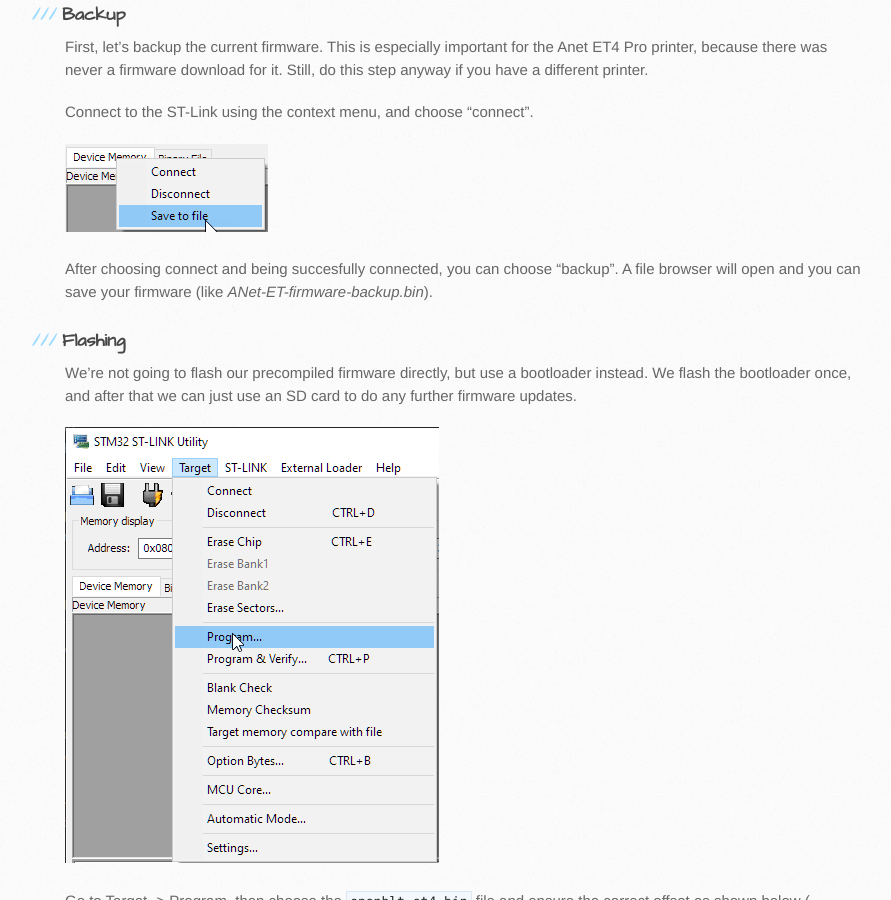
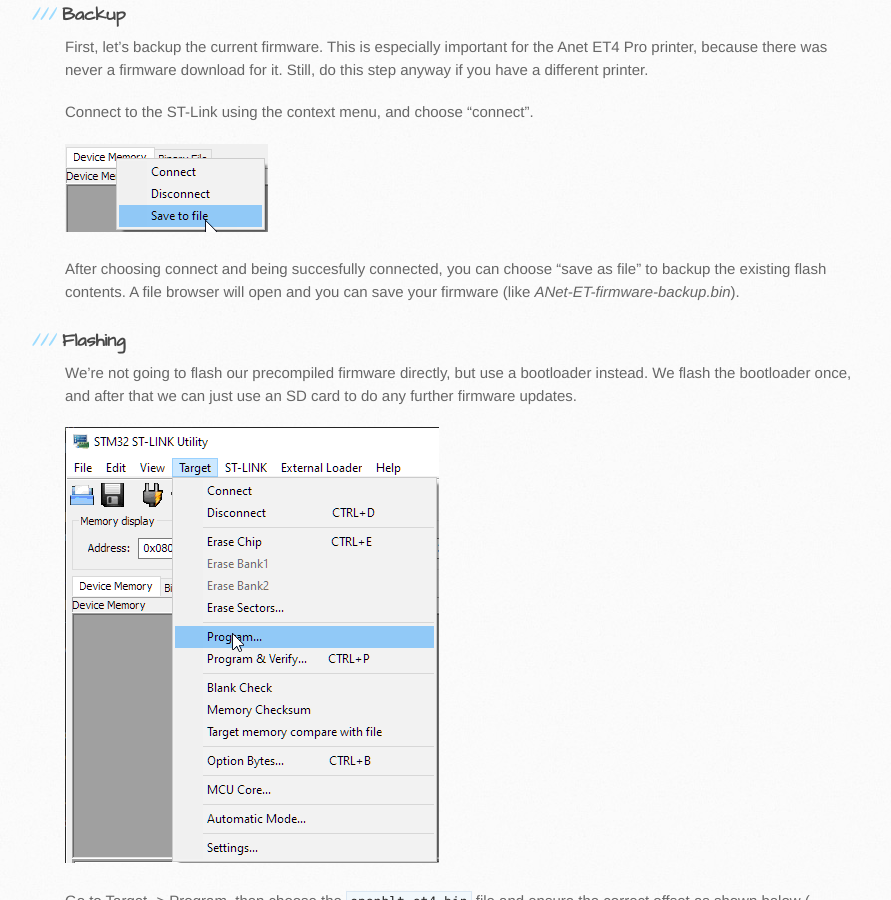
Before and after one commit to Sebazzz/sebazzz.github.io, a Jekyll site: the page built from _posts/2020-11-06-flash-marlin-on-anet-et-printers.md, in a window 1280 px wide and 900 px high, scrolled down 4916 px. Shown: the whole window, without its empty margins (0-891 px from the left). Built offline with Jekyll 4.4.1, drawn with Linux system fonts in a browser that asks for light colours; comment, search, counter and statistics services are not loaded.

Commit message:
Backup -> save as file

```diff
--- a/_posts/2020-11-06-flash-marlin-on-anet-et-printers.md
+++ b/_posts/2020-11-06-flash-marlin-on-anet-et-printers.md
@@ -104,7 +104,7 @@
 
 ![ST-Link backup](/images/blog/2020-11-06-flash-marlin-on-anet-et-printers-stlink-backup.png)
 
-After choosing connect and being succesfully connected, you can choose "backup". A file browser will open and you can save your firmware (like *ANet-ET-firmware-backup.bin*).
+After choosing connect and being succesfully connected, you can choose "save as file" to backup the existing flash contents. A file browser will open and you can save your firmware (like *ANet-ET-firmware-backup.bin*).
 
 ### Flashing
 
```
